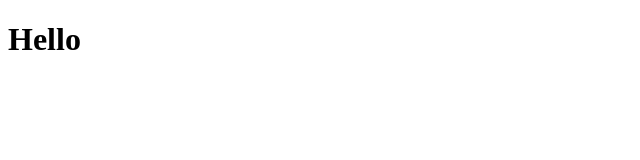
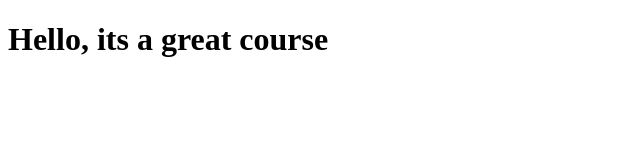
Before and after one commit to joegongaware/coursera-test, a plain HTML site: page site/index.html in a window 1280 px wide. Shown: the whole page, without its empty margins (0-640 px from the left). Drawn offline with Linux system fonts and the light colour scheme.

Commit message:
Small addition to out page content.

```diff
--- a/site/index.html
+++ b/site/index.html
@@ -5,6 +5,6 @@
 	<title>Hello Coursera</title>
 </head>
 <body>
-	<h1>Hello</h1>
+	<h1>Hello, its a great course</h1>
 </body>
 </html>
```
